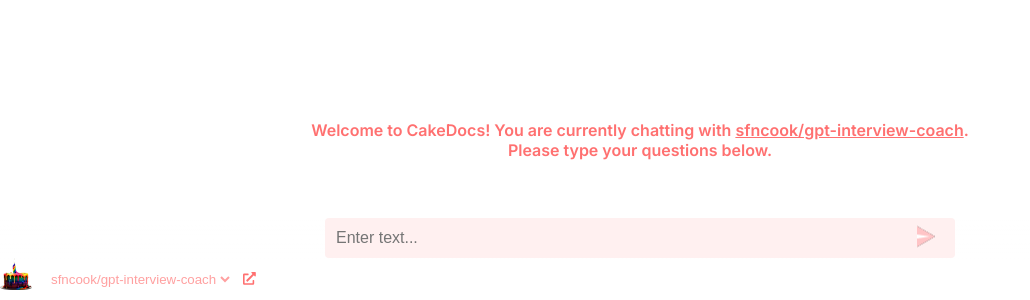
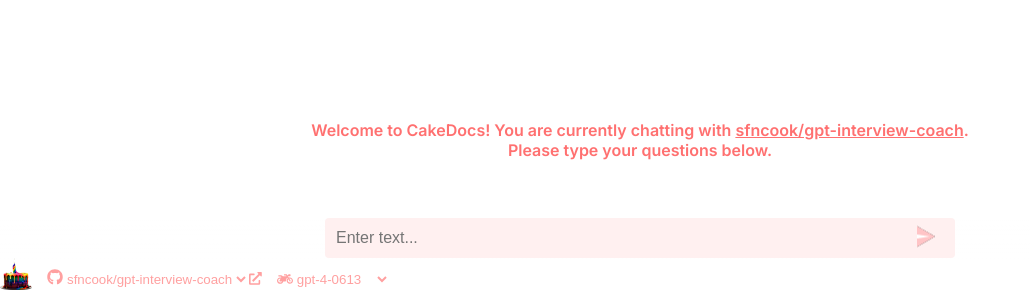
Before and after one commit to sfncook/cakedocs-web-ui, a Next.js app: page / in a window 1280 px wide. Shown: the part 500-800 px from the top of the page, without its empty margins (0-1030 px from the left). Built offline with nearby package versions, Linux system fonts and the light colour scheme.

Commit message:
Add engine select

```diff
--- a/components/FooterContainer.js
+++ b/components/FooterContainer.js
@@ -6,8 +6,13 @@
 import QueryInput from "@/components/QueryInput";
 import Spinner from "@/components/Spinner";
 import { FaExternalLinkAlt } from 'react-icons/fa';
+import ModelSelect from "@/components/ModelSelect";
 
-export default function FooterContainer ({ repos, setSelectedRepo, selectedRepo, submitQuery, addNewUserMsg, waiting }) {
+export default function FooterContainer ({
+    repos, setSelectedRepo, selectedRepo,
+    submitQuery, addNewUserMsg, waiting,
+    models, setSelectedModel, selectedModel,
+}) {
   return (
       <div className={styles.footerContainer}>
         <QueryInput submitQuery={submitQuery} addNewUserMsg={addNewUserMsg} waiting={waiting} />
@@ -22,10 +27,8 @@
               priority
             />
             <ProjectSelect repos={repos} setSelectedRepo={setSelectedRepo} selectedRepo={selectedRepo} />
-            {
-              selectedRepo && selectedRepo.repo_url &&
-              <a href={selectedRepo.repo_url} target='_blank'><FaExternalLinkAlt className={styles.openRepoLinkImg} /></a>
-            }
+
+            <ModelSelect models={models} setSelectedModel={setSelectedModel} selectedModel={selectedModel} />
           </div>
 
           <div className={styles.footerRightContainer}>
--- /dev/null
+++ b/components/ModelSelect.js
@@ -0,0 +1,20 @@
+import styles from '@/styles/ProjectSelect.module.css'
+import { FaMotorcycle } from 'react-icons/fa';
+export default function ModelSelect ({ models, setSelectedModel, selectedModel }) {
+
+  const handleChange = event => {
+    const model = event.target.value
+    setSelectedModel(model)
+  }
+
+  return (
+    <div className={styles.selectContainer}>
+      <FaMotorcycle />
+      <select value={selectedModel} onChange={handleChange} className={styles.projectSelect}>
+        {
+          models && models.map(model => (<option key={model} value={model}>{model}</option>))
+        }
+      </select>
+    </div>
+  );
+};
--- a/components/ProjectSelect.js
+++ b/components/ProjectSelect.js
@@ -1,4 +1,6 @@
 import styles from '@/styles/ProjectSelect.module.css'
+import {FaExternalLinkAlt, FaGithub} from "react-icons/fa";
+import React from "react";
 
 export default function ProjectSelect ({ repos, setSelectedRepo, selectedRepo }) {
 
@@ -10,10 +12,17 @@
   }
 
   return (
-    <select value={selectedRepo && selectedRepo.repo_name} onChange={handleChange} className={styles.projectSelect}>
+    <div className={styles.selectContainer}>
+      <FaGithub />
+      <select value={selectedRepo && selectedRepo.repo_name} onChange={handleChange} className={styles.projectSelect}>
+        {
+          repos.map(repo => (<option key={repo.repo_name} value={repo.repo_name}>{repo.repo_name}</option>))
+        }
+      </select>
       {
-        repos.map(repo => (<option key={repo.repo_name} value={repo.repo_name}>{repo.repo_name}</option>))
+        selectedRepo && selectedRepo.repo_url &&
+        <a href={selectedRepo.repo_url} target='_blank'><FaExternalLinkAlt className={styles.openRepoLinkImg} /></a>
       }
-    </select>
+    </div>
   );
 };
--- a/pages/api/query.js
+++ b/pages/api/query.js
@@ -1,11 +1,7 @@
 
 export default async function handler(req, res) {
   console.log(`query.js ${req.body.query} ${req.body.repo_url}`)
-  const body = {
-    "repo_url": req.body.repo_url,
-    "query": req.body.query,
-    "msgs": req.body.msgs,
-  }
+  const body = {...req.body}
   // console.log(JSON.stringify(body))
   // await fetch("https://us-central1-cook-250617.cloudfunctions.net/llm/query_llm", {
   await fetch("http://127.0.0.1:5000/llm/query_llm", {
@@ -17,7 +13,7 @@
   })
     .then(apiResponse => apiResponse.text())
     .then(apiResponse => {
-      console.log(apiResponse)
+      // console.log(apiResponse)
       res.status(200).json(apiResponse);
     })
   console.log('done')
--- a/pages/index.js
+++ b/pages/index.js
@@ -14,6 +14,8 @@
   const [selectedRepo, _setSelectedRepo] = useState()
   const [repoNameToMsgs, _setRepoNameToMsgs] = useState({})
   const [waiting, setWaiting] = useState(false)
+  const [models, setModels] = useState(['gpt-3.5-turbo', 'gpt-4-0613'])
+  const [selectedModel, setSelectedModel] = useState('gpt-4-0613')
 
   useEffect(() => {
     const response = fetch("/api/repos", {
@@ -47,6 +49,7 @@
         query,
         repo_url: selectedRepo.repo_url,
         msgs,
+        model: selectedModel,
       }),
     })
       .then(res => res.json())
@@ -110,6 +113,9 @@
           submitQuery={submitQuery}
           addNewUserMsg={addNewUserMsg}
           waiting={waiting}
+          models={models}
+          setSelectedModel={setSelectedModel}
+          selectedModel={selectedModel}
         />
       </main>
     </>
--- a/styles/FooterContainer.module.css
+++ b/styles/FooterContainer.module.css
@@ -46,10 +46,3 @@
   text-decoration: underline;
   margin-left: 10px;
 }
-
-.openRepoLinkImg {
-  width: 0.8rem;
-  height: 0.8rem;
-  margin-left: 10px;
-  cursor: pointer;
-}
--- a/styles/ProjectSelect.module.css
+++ b/styles/ProjectSelect.module.css
@@ -4,5 +4,25 @@
     border: none;             /* No border */
     outline: none;            /* No focus outline */
     color: #FFA0A0;
+    cursor: pointer;
+}
+.projectSelect:hover {
+    color: #FF7070;
+}
+
+.selectContainer {
+    display: flex;
+    flex-direction: row;
+    justify-content: flex-start;
     margin-left: 15px;
 }
+
+.openRepoLinkImg {
+    width: 0.8rem;
+    height: 0.8rem;
+    cursor: pointer;
+    color: #FFA0A0;
+}
+.openRepoLinkImg:hover {
+    color: #FF7070;
+}
```
